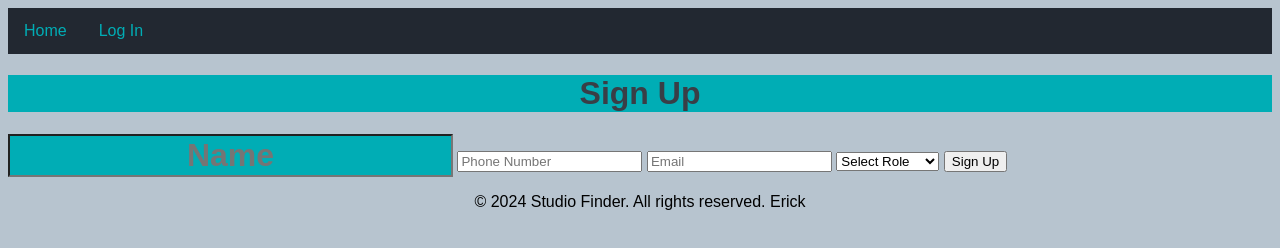
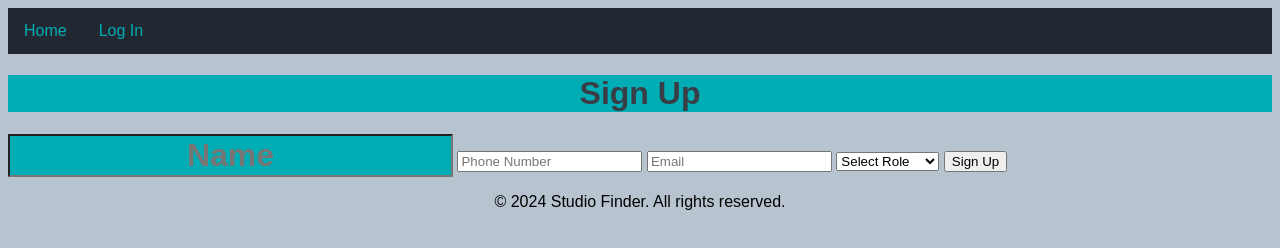
Before and after one commit to Kire6794/IntroWebPrograming_Project, a plain HTML site: page pages/signup.html in a window 1280 px wide. Drawn offline with Linux system fonts and the light colour scheme.

Commit message:
test revert

```diff
--- a/pages/signup.html
+++ b/pages/signup.html
@@ -28,7 +28,7 @@
         </form>
     </main>
     <footer id="footer">
-        <p>&copy; 2024 Studio Finder. All rights reserved. Erick</p>
+        <p>&copy; 2024 Studio Finder. All rights reserved.</p>
     </footer>
     <script src="../js/common.js"></script>
     <script src="../js/signup.js"></script>
```
